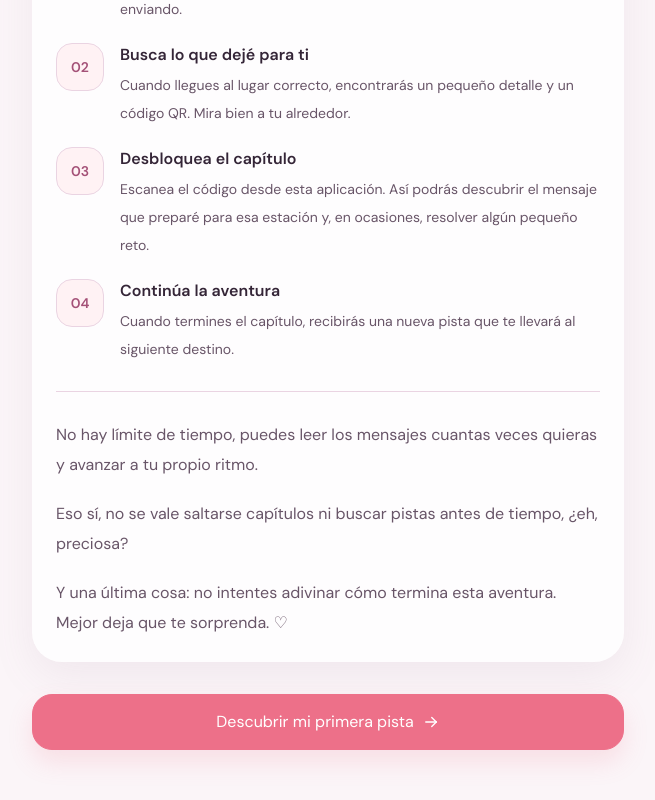
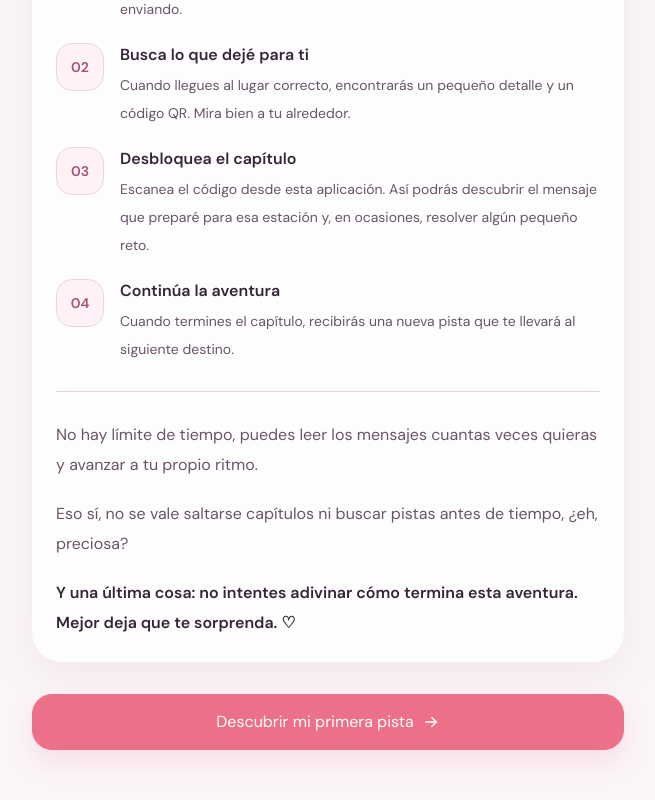
Before and after one commit to raymundo-salazar/our-history, a React (Vite) app: page /instrucciones in a window 1280 px wide. Shown: the part 692-1492 px from the top of the page, without its empty margins (312-967 px from the left). Built offline with nearby package versions, Linux system fonts and the light colour scheme.

Commit message:
fix(ui): emphasize final instruction note

```diff
--- a/src/pages/InstructionsPage/index.tsx
+++ b/src/pages/InstructionsPage/index.tsx
@@ -47,8 +47,15 @@ export const InstructionsPage = () => {
 					</div>
 				</div>
 				<div className="mt-7 space-y-5 border-t border-line pt-7 text-base leading-[1.85] text-muted">
-					{INSTRUCTIONS_OUTRO.map(paragraph => (
-						<p key={paragraph}>{paragraph}</p>
+					{INSTRUCTIONS_OUTRO.map((paragraph, index) => (
+						<p
+							className={
+								index === INSTRUCTIONS_OUTRO.length - 1 ? "font-bold text-ink" : ""
+							}
+							key={paragraph}
+						>
+							{paragraph}
+						</p>
 					))}
 				</div>
 			</div>
```
